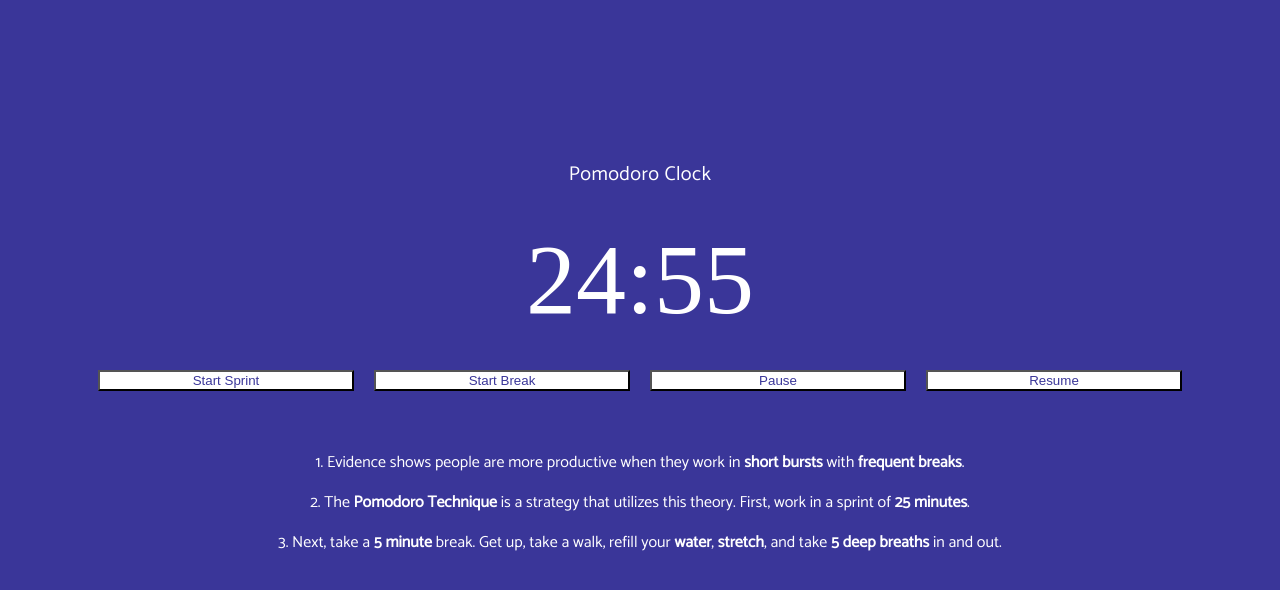
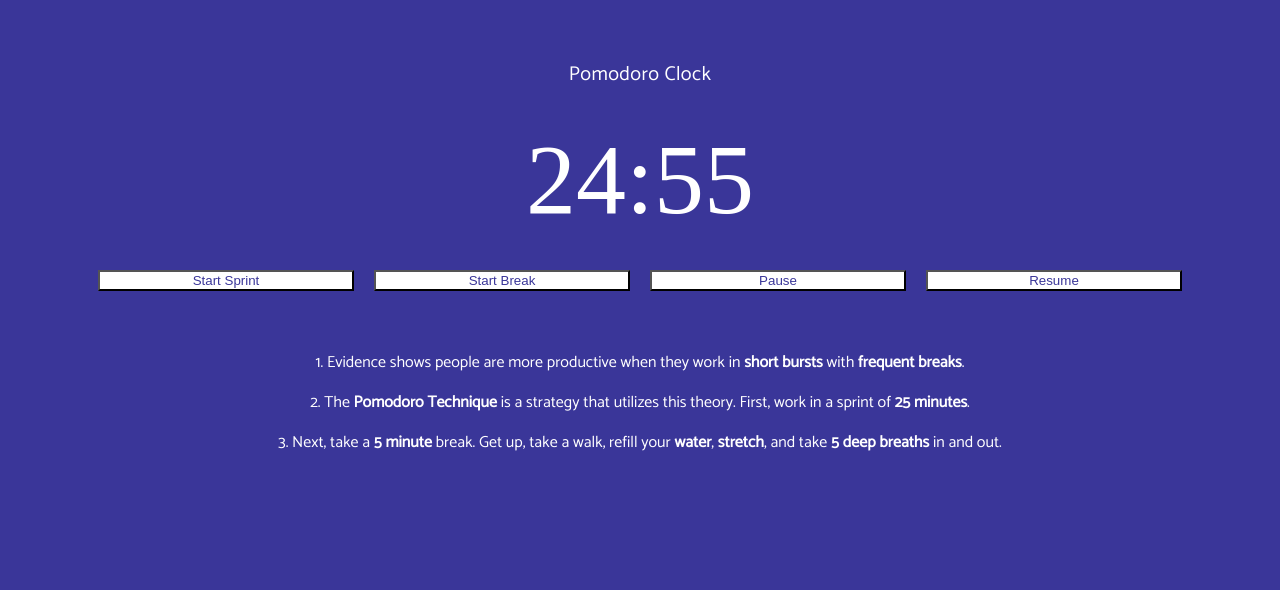
Before and after one commit to BloomTech-Labs/refresh-fe, a React (Create React App) app: page / in a window 1280 px wide. Shown: the top 590 px of the page. Built offline with nearby package versions, Linux system fonts and the light colour scheme.

Commit message:
Changed margin top so it matches spacing on bottom.

```diff
--- a/src/components/timer-styles.css
+++ b/src/components/timer-styles.css
@@ -9,7 +9,7 @@ div {
 
 h1 {
     font-size: 50px;
-    margin-top: 20vh;
+    margin-top: 60px;
     margin-bottom: 40px;
     font-family: Catamaran;
     line-height: 30px;
```
